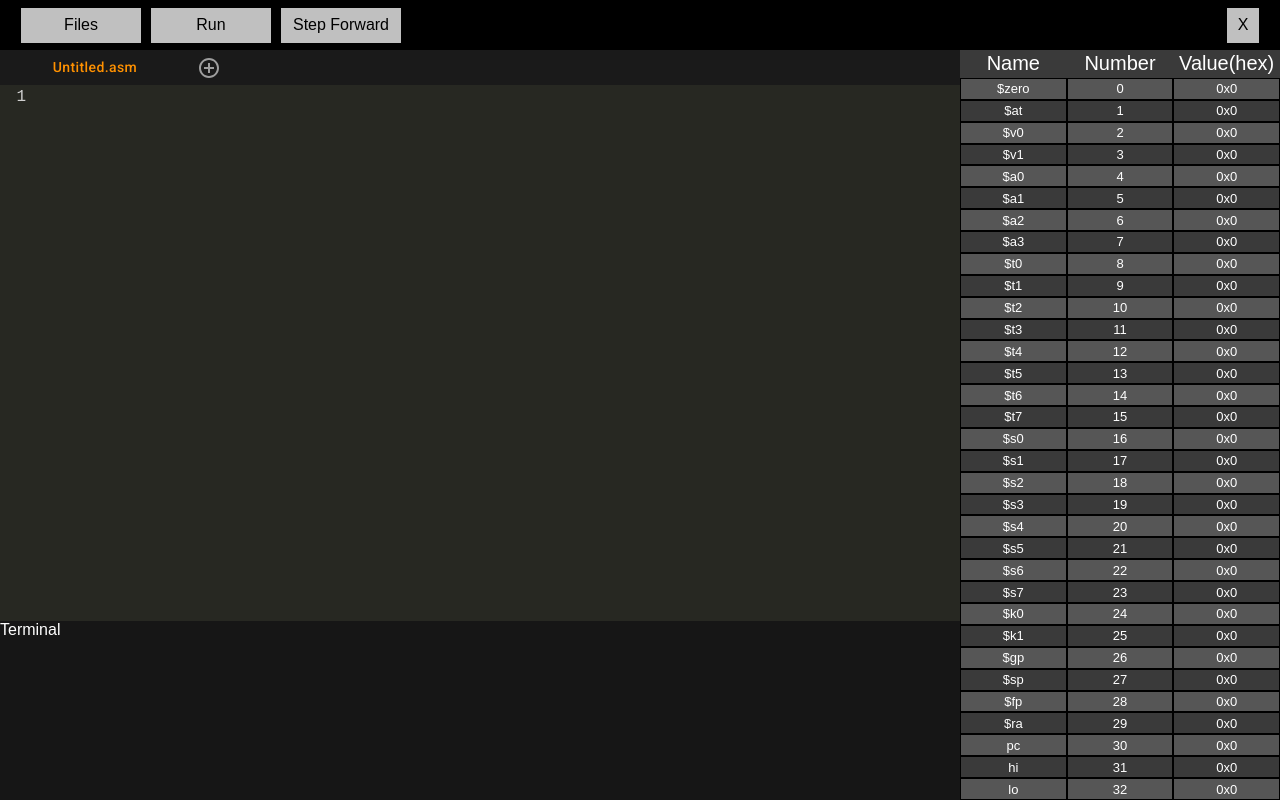
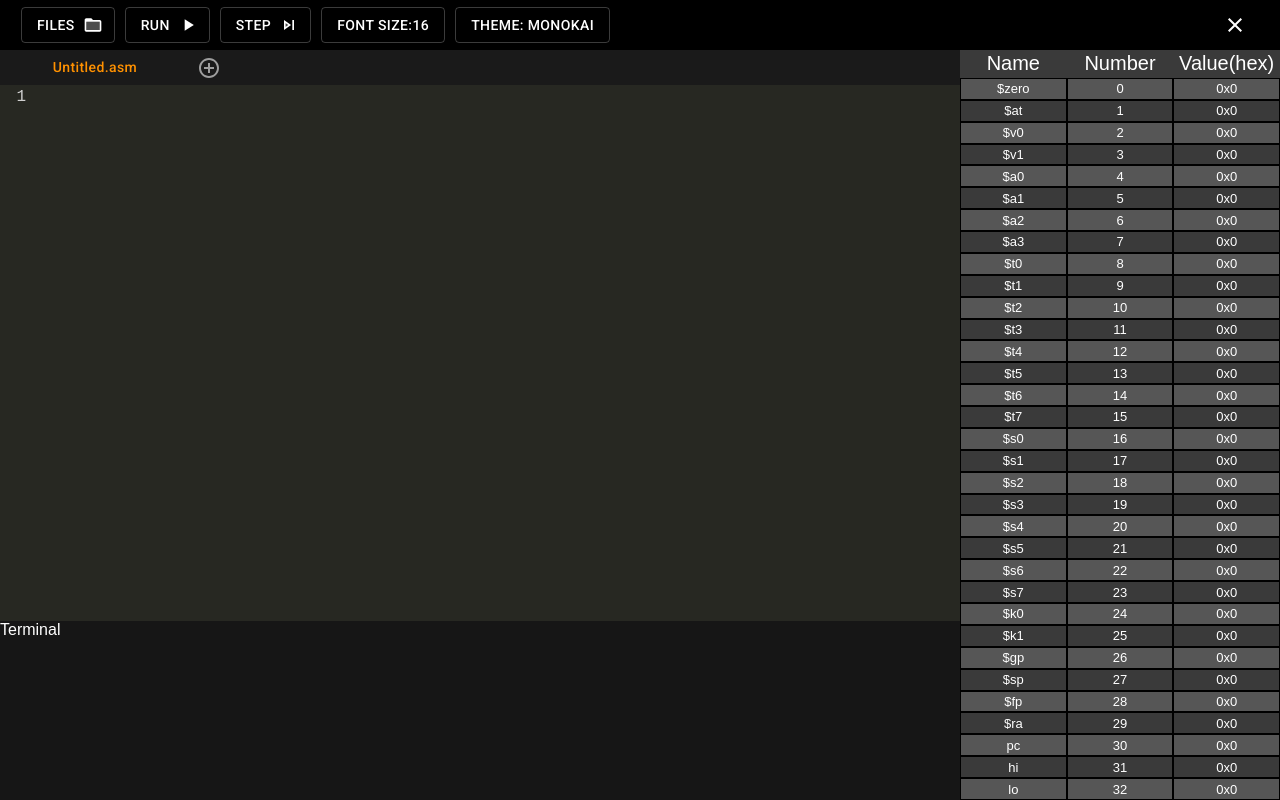
Before and after one commit to Splanis/MIPS-Emulator, a React (Create React App) app: page / in a window 1280 px wide. Built offline with nearby package versions, Linux system fonts and the light colour scheme.

Commit message:
added material buttons to navigation

```diff
--- a/src/components/Navigation.js
+++ b/src/components/Navigation.js
@@ -1,18 +1,47 @@
 import React, { useContext, useState } from "react";
+
+import styled from "styled-components";
 
 import { Context } from "../context/Context";
 import * as actions from "../context/actionTypes";
-import { StyledButton } from "../components/shared/Button";
-import styled from "styled-components";
+
+import { themes, fontSizes } from "../utils/editorSettings";
+
+import Button from "@material-ui/core/Button";
+import Menu from "@material-ui/core/Menu";
+import MenuItem from "@material-ui/core/MenuItem";
+import IconButton from "@material-ui/core/IconButton";
+import PlayArrowIcon from "@material-ui/icons/PlayArrow";
+import OpenInNewIcon from "@material-ui/icons/OpenInNew";
+import CloseIcon from "@material-ui/icons/Close";
+import SkipNextTwoToneIcon from "@material-ui/icons/SkipNextTwoTone";
+import FolderOpenTwoToneIcon from "@material-ui/icons/FolderOpenTwoTone";
 
 const Navigation = () => {
     const [state, dispatch] = useContext(Context);
-    const [downloading, setDownloading] = useState(false);
     const [fileName, setFileName] = useState("");
-    const [filesDropDown, setFilesDropDown] = useState(false);
+    const [anchorElMenu, setAnchorElMenu] = useState(null);
+    const [anchorElFontSize, setAnchorElFontSize] = useState(null);
+    const [anchorElTheme, setAnchorElTheme] = useState(null);
 
-    const nameFile = () => {
-        setDownloading(true);
+    const handleThemeChange = (theme) => {
+        dispatch({ type: actions.CHANGE_THEME, payload: theme });
+    };
+
+    const handleFontSizeChange = (fontSize) => {
+        dispatch({ type: actions.CHANGE_FONT_SIZE, payload: fontSize });
+    };
+
+    const handleClick = (event) => {
+        setAnchorElMenu(event.currentTarget);
+    };
+
+    const handleClose = () => {
+        setAnchorElMenu(null);
+    };
+
+    const newFile = () => {
+        dispatch({ type: actions.NEW_FILE });
     };
 
     const openFile = async (e) => {
@@ -23,11 +52,11 @@ const Navigation = () => {
             const text = e.target.result;
             dispatch({
                 type: actions.OPEN_FILE,
-                payload: { editor: text, fileName: e.target.fileName },
+                payload: { content: text, fileName: e.target.fileName },
             });
+            console.log(e.target.fileName);
         };
         reader.readAsText(e.target.files[0]);
-        setFilesDropDown(false);
     };
 
     const downloadFile = () => {
@@ -37,15 +66,12 @@ const Navigation = () => {
             atag.href = URL.createObjectURL(file);
             atag.download = fileName;
             atag.click();
-            setDownloading(false);
             setFileName("");
         }
-        setFilesDropDown(false);
     };
 
     const closeFile = () => {
-        dispatch({ type: actions.CLOSE_FILE });
-        setFilesDropDown(false);
+        dispatch({ type: actions.CLOSE_FILE, payload: state.editor.currentFile });
     };
 
     const toggleSidebar = () => {
@@ -54,12 +80,36 @@ const Navigation = () => {
 
     return (
         <StyledNavigation>
-            <Dropdown>
-                <DropDownButton onClick={() => setFilesDropDown((prev) => !prev)}>
+            <Button
+                aria-controls="menu-files"
+                variant="outlined"
+                aria-haspopup="true"
+                onClick={handleClick}
+                endIcon={<FolderOpenTwoToneIcon />}
+            >
                 Files
-                </DropDownButton>
-                <DropwDownContent filesDropDown={filesDropDown}>
-                    <DropdownItems>
+            </Button>
+
+            <Menu
+                id="menu-files"
+                anchorEl={anchorElMenu}
+                keepMounted
+                open={Boolean(anchorElMenu)}
+                onClose={handleClose}
+            >
+                <MenuItem
+                    onClick={() => {
+                        handleClose();
+                        newFile();
+                    }}
+                >
+                    New
+                </MenuItem>
+                <MenuItem
+                    onClick={(e) => {
+                        handleClose();
+                    }}
+                >
                     <input
                         style={{ display: "none" }}
                         id="upload-file"
@@ -70,48 +120,103 @@ const Navigation = () => {
                         }}
                         accept="text/plain"
                     />
-                        <StyledLabel htmlFor="upload-file">Open</StyledLabel>
-                    </DropdownItems>
-                    <DropdownItems>
-                        <StyledButton
-                            disabled={state.openFile || fileName ? false : true}
-                            onClick={downloadFile}
+                    <label htmlFor="upload-file">Open</label>
+                </MenuItem>
+                <MenuItem
+                    onClick={() => {
+                        handleClose();
+                        downloadFile();
+                    }}
                 >
                     Save
-                        </StyledButton>
-                    </DropdownItems>
-                    <DropdownItems>
-                        {downloading ? (
-                            <>
-                                <StyledInput
-                                    placeholder="filename"
-                                    value={fileName}
-                                    onChange={(e) => setFileName(e.target.value)}
-                                />
-                                <DownloadButton onClick={downloadFile}>+</DownloadButton>
-                            </>
-                        ) : (
-                            <StyledButton onClick={nameFile}>Save As</StyledButton>
-                        )}
-                    </DropdownItems>
-                    <DropdownItems>
-                        <StyledButton
-                            disabled={state.openFile || fileName ? false : true}
-                            onClick={closeFile}
+                </MenuItem>
+                <MenuItem
+                    onClick={() => {
+                        handleClose();
+                        closeFile();
+                    }}
                 >
                     Close
-                        </StyledButton>
-                    </DropdownItems>
-                </DropwDownContent>
-            </Dropdown>
+                </MenuItem>
+            </Menu>
 
-            <StyledButton>Run</StyledButton>
+            <Button
+                aria-controls="menu-run"
+                variant="outlined"
+                aria-haspopup="true"
+                endIcon={<PlayArrowIcon />}
+            >
+                Run
+            </Button>
+            <Button
+                aria-controls="menu-step"
+                variant="outlined"
+                aria-haspopup="true"
+                endIcon={<SkipNextTwoToneIcon />}
+            >
+                Step
+            </Button>
 
-            <StyledButton>Step Forward</StyledButton>
+            <Button
+                aria-controls="menu-font"
+                variant="outlined"
+                aria-haspopup="true"
+                onClick={(e) => setAnchorElFontSize(e.currentTarget)}
+            >
+                Font Size:{state.editorSettings.fontSize}
+            </Button>
+            <Menu
+                id="menu-font"
+                anchorEl={anchorElFontSize}
+                keepMounted
+                open={Boolean(anchorElFontSize)}
+                onClose={() => setAnchorElFontSize(null)}
+            >
+                {fontSizes.map((fontSize) => (
+                    <MenuItem
+                        key={fontSize}
+                        onClick={() => {
+                            setAnchorElFontSize(null);
+                            handleFontSizeChange(fontSize);
+                        }}
+                    >
+                        {fontSize}
+                    </MenuItem>
+                ))}
+            </Menu>
 
-            <StyledButton onClick={toggleSidebar} style={{ marginLeft: "auto", width: 32 }}>
-                {state.sidebar.visible ? "X" : "^"}
-            </StyledButton>
+            <Button
+                aria-controls="menu-theme"
+                variant="outlined"
+                aria-haspopup="true"
+                onClick={(e) => setAnchorElTheme(e.currentTarget)}
+            >
+                Theme: {state.editorSettings.theme}
+            </Button>
+
+            <Menu
+                id="menu-theme"
+                anchorEl={anchorElTheme}
+                keepMounted
+                open={Boolean(anchorElTheme)}
+                onClose={() => setAnchorElTheme(null)}
+            >
+                {themes.map((theme) => (
+                    <MenuItem
+                        key={theme}
+                        onClick={() => {
+                            setAnchorElTheme(null);
+                            handleThemeChange(theme);
+                        }}
+                    >
+                        {theme}
+                    </MenuItem>
+                ))}
+            </Menu>
+
+            <IconButton aria-label="toggle" style={{ marginLeft: "auto" }} onClick={toggleSidebar}>
+                {state.sidebar.visible ? <CloseIcon /> : <OpenInNewIcon />}
+            </IconButton>
         </StyledNavigation>
     );
 };
@@ -123,71 +228,9 @@ const StyledNavigation = styled.div`
     display: flex;
     align-items: center;
     padding: 1rem;
-`;
 
-const StyledLabel = styled.label`
-    display: flex;
-    justify-content: center;
-    align-items: center;
-    background: #c0c0c0;
-    color: black;
-    padding: 10px 5px;
-    border: none;
-    width: 120px;
-    height: 35px;
-    margin: 5px;
-    font-size: 1rem;
-
-    &:hover {
-        cursor: pointer;
-    }
-`;
-
-const StyledInput = styled.input`
-    display: flex;
-    justify-content: center;
-    align-items: center;
-    background: #c0c0c0;
-    color: black;
-    padding: 10px 5px;
-    border: none;
-    width: 120px;
-    height: 35px;
-    margin: 5px;
-    font-size: 1rem;
-    position: relative;
-`;
-
-const DownloadButton = styled.button`
-    position: absolute;
-`;
-
-const Dropdown = styled.div`
-    margin: 5px;
-`;
-
-const DropwDownContent = styled.div`
-    display: ${(props) => (props.filesDropDown ? "flex" : "none")};
-    position: absolute;
-    background-color: #f9f9f9;
-    min-width: 140px;
-    box-shadow: 0px 8px 16px 0px rgba(0, 0, 0, 0.2);
-    z-index: 10;
-    flex-direction: column;
-`;
-
-const DropDownButton = styled(StyledButton)`
-    margin: 0;
-`;
-
-const DropdownItems = styled.div`
-    text-decoration: none;
-    background: #c0c0c0;
-    border: none;
-    font-size: 1rem;
-
-    &:hover {
-        cursor: pointer;
+    button {
+        margin: 0 5px;
     }
 `;
 
```
Lines whose indentation alone changed are shown as unchanged.
